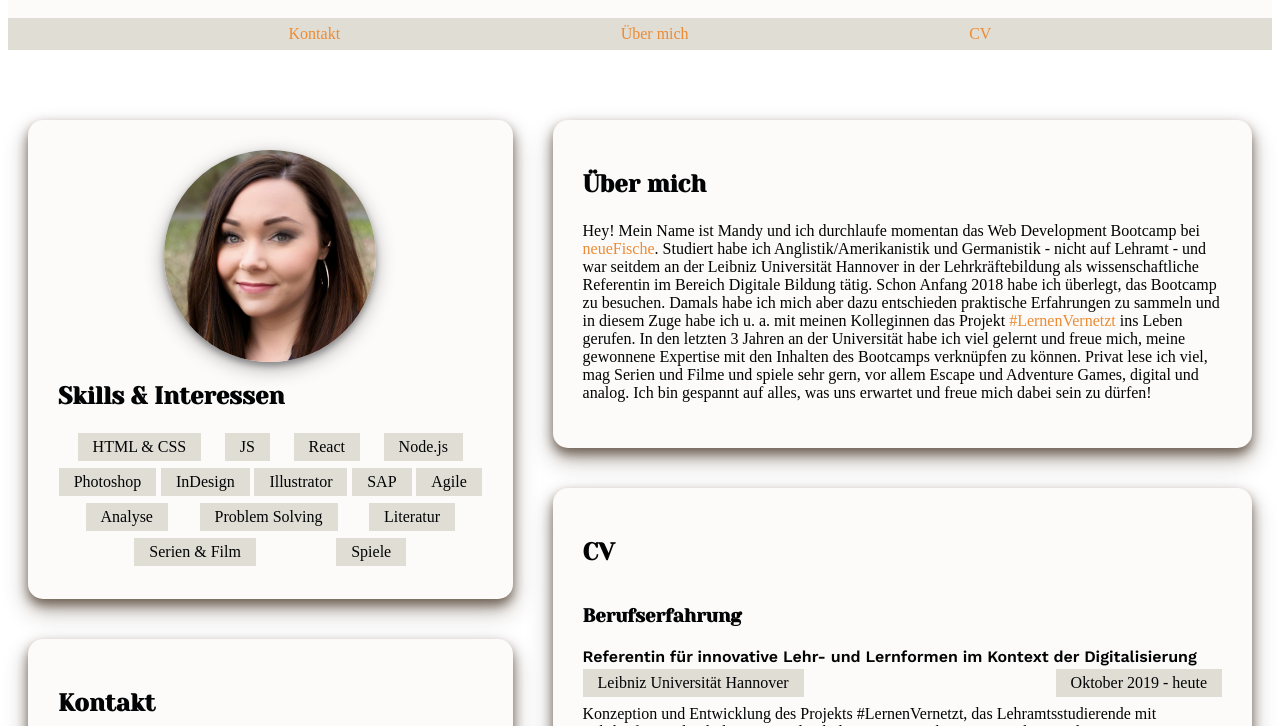
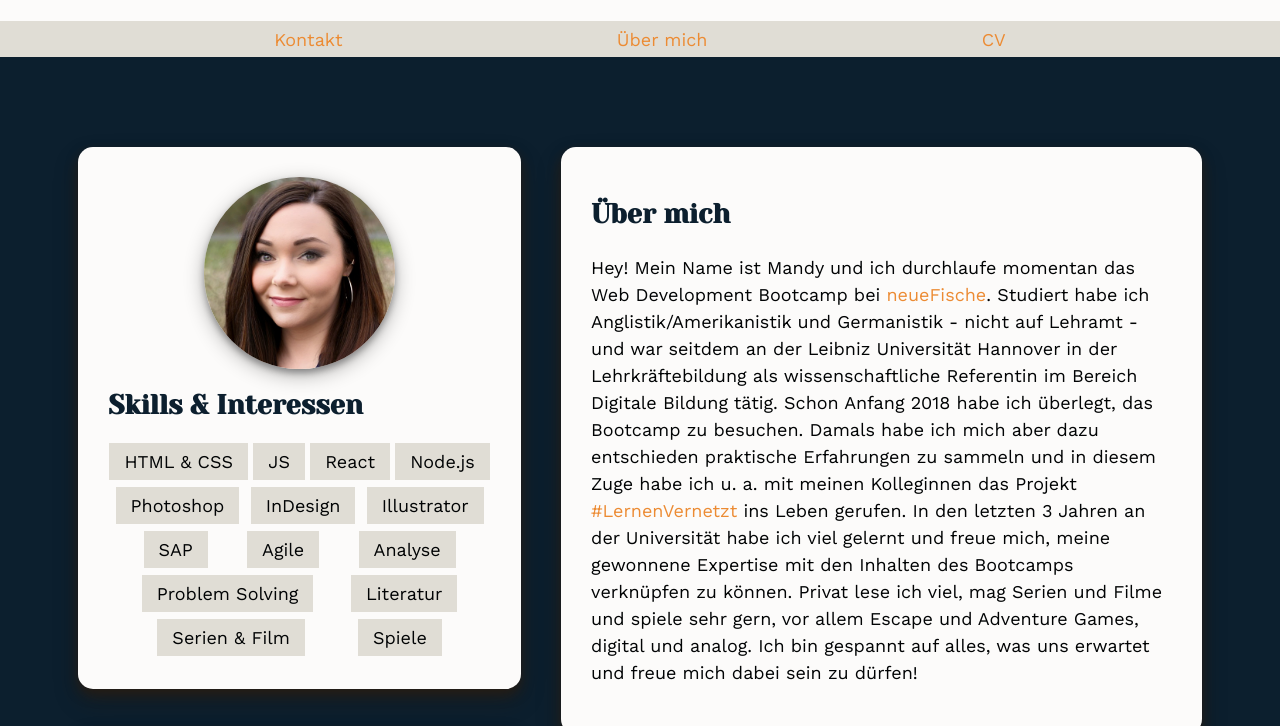
Before and after one commit to mndys/mndys.github.io, a plain HTML site: page index.html in a window 1280 px wide. Shown: the part 126-852 px from the top of the page. Drawn offline with nearby package versions, Linux system fonts and the light colour scheme.

Commit message:
Added "components/" in front of _*.css imports

```diff
--- a/styles/index.css
+++ b/styles/index.css
@@ -1,5 +1,5 @@
-@import '_base.css';
-@import '_variables';
+@import 'components/_base.css';
+@import 'components/_variables.css';
 
 main {
   grid-area: main;
```
